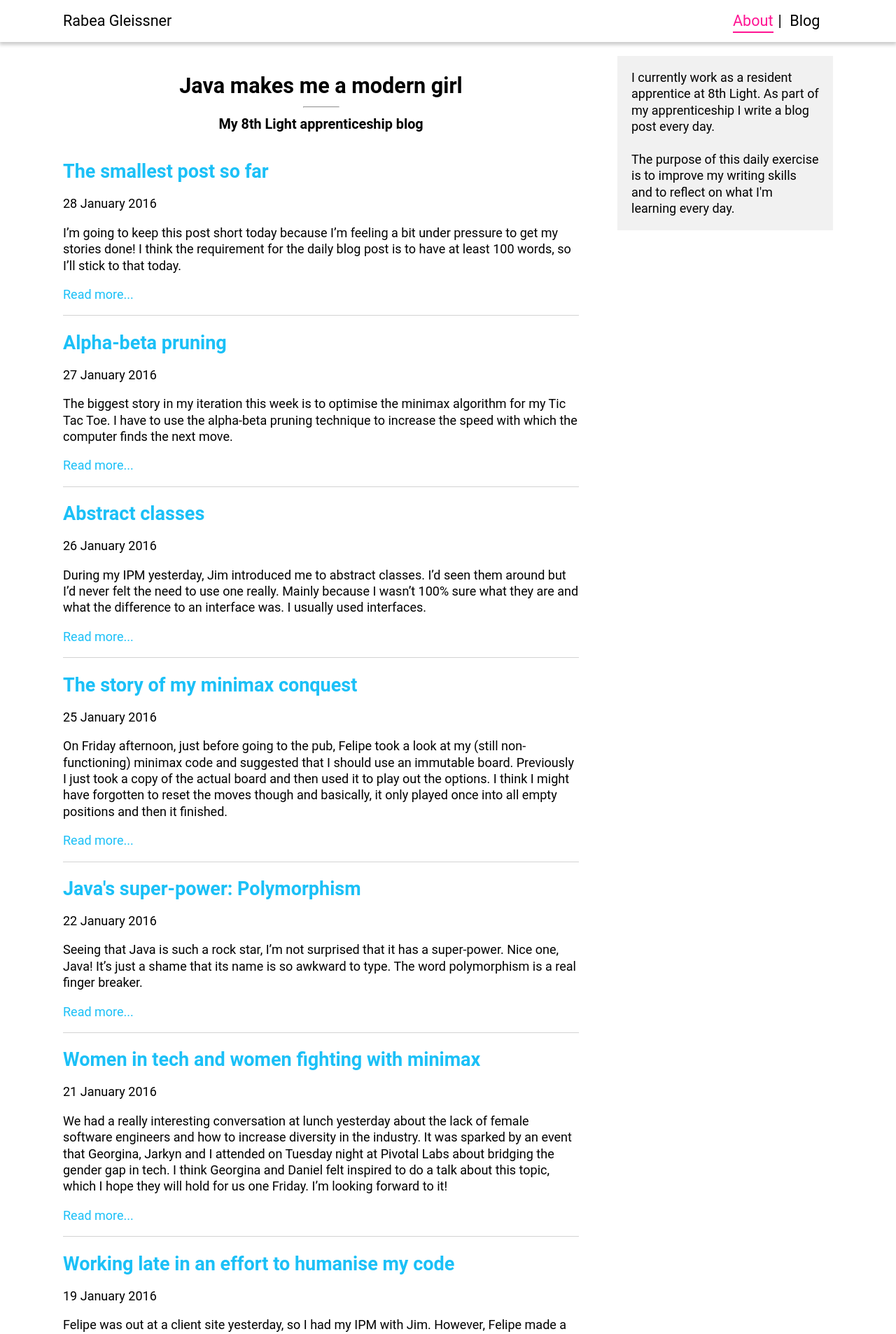
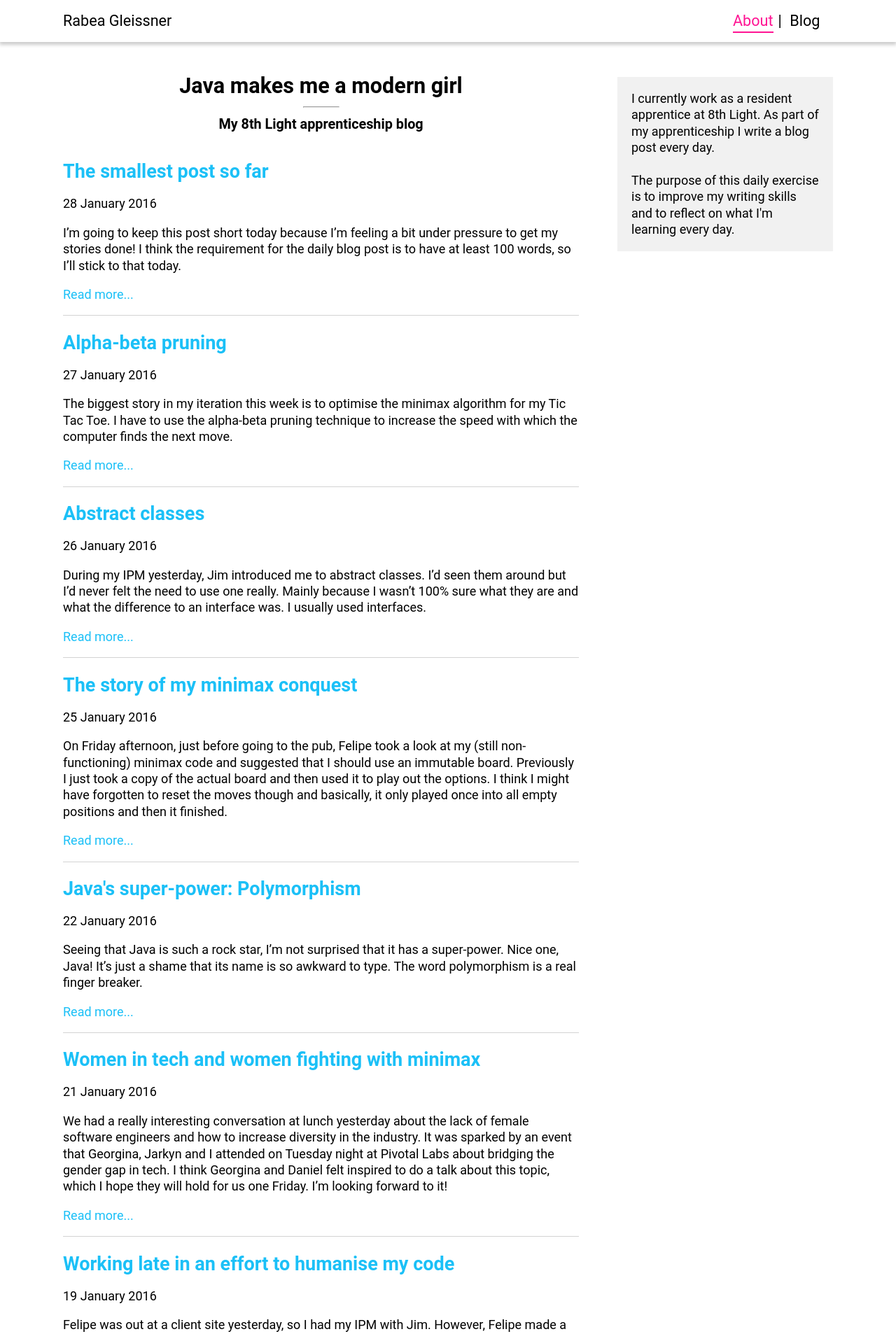
Before and after one commit to RabeaGleissner/RabeaGleissner.github.io, a Jekyll site: the page built from apprenticeship/index.html, in a window 1280 px wide. Shown: the top 1906 px of the page at 70% size. Built offline with Jekyll 4.4.1, drawn with Linux system fonts in a browser that asks for light colours.

Commit message:
fixed margin issue for grey box

```diff
--- a/_layouts/apprenticeship-blog.html
+++ b/_layouts/apprenticeship-blog.html
@@ -3,7 +3,7 @@
   <section class="posts">
   {{ content }}
   </section>
-  <aside class="my-other-blogs grey-box">
+  <aside class="apprenticeship-intro my-other-blogs grey-box apprenticeship">
    <p>I currently work as a resident apprentice at 8th Light. As part of my apprenticeship I write a blog post every day.
    <br>
    <br>
--- a/_scss/blog.scss
+++ b/_scss/blog.scss
@@ -7,7 +7,7 @@
   }
   .grey-box {
     background-color: #f1f1f1;
-    margin-top: 30px;
+    /*margin-top: 30px;*/
     margin-bottom: 30px;
     padding: 1px 20px;
   }
@@ -19,6 +19,9 @@
   }
   .my-other-blogs {
     margin-top: 0;
+  }
+  .apprenticeship-intro {
+    margin-top: 30px;
   }
 }
 .blog-post {
```
